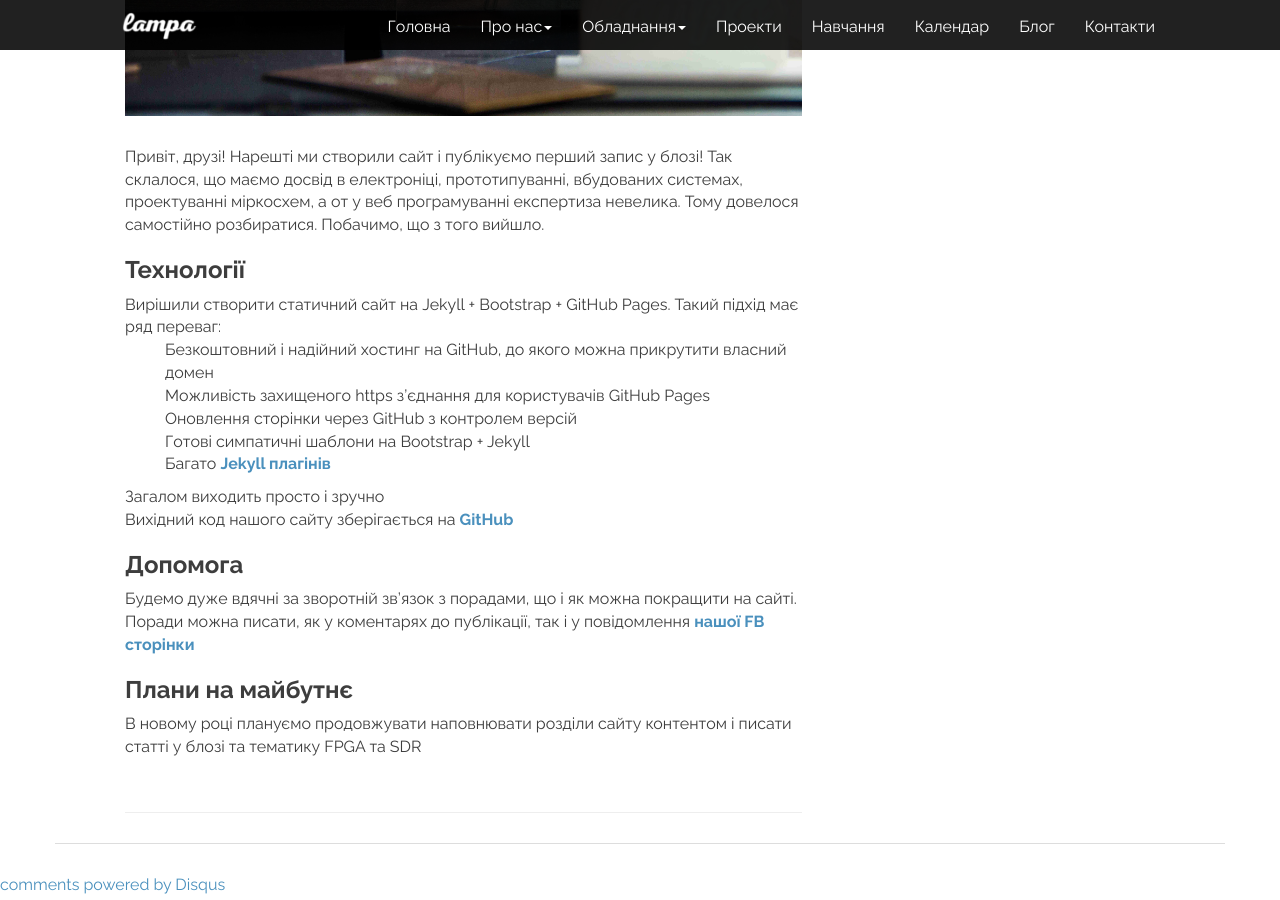
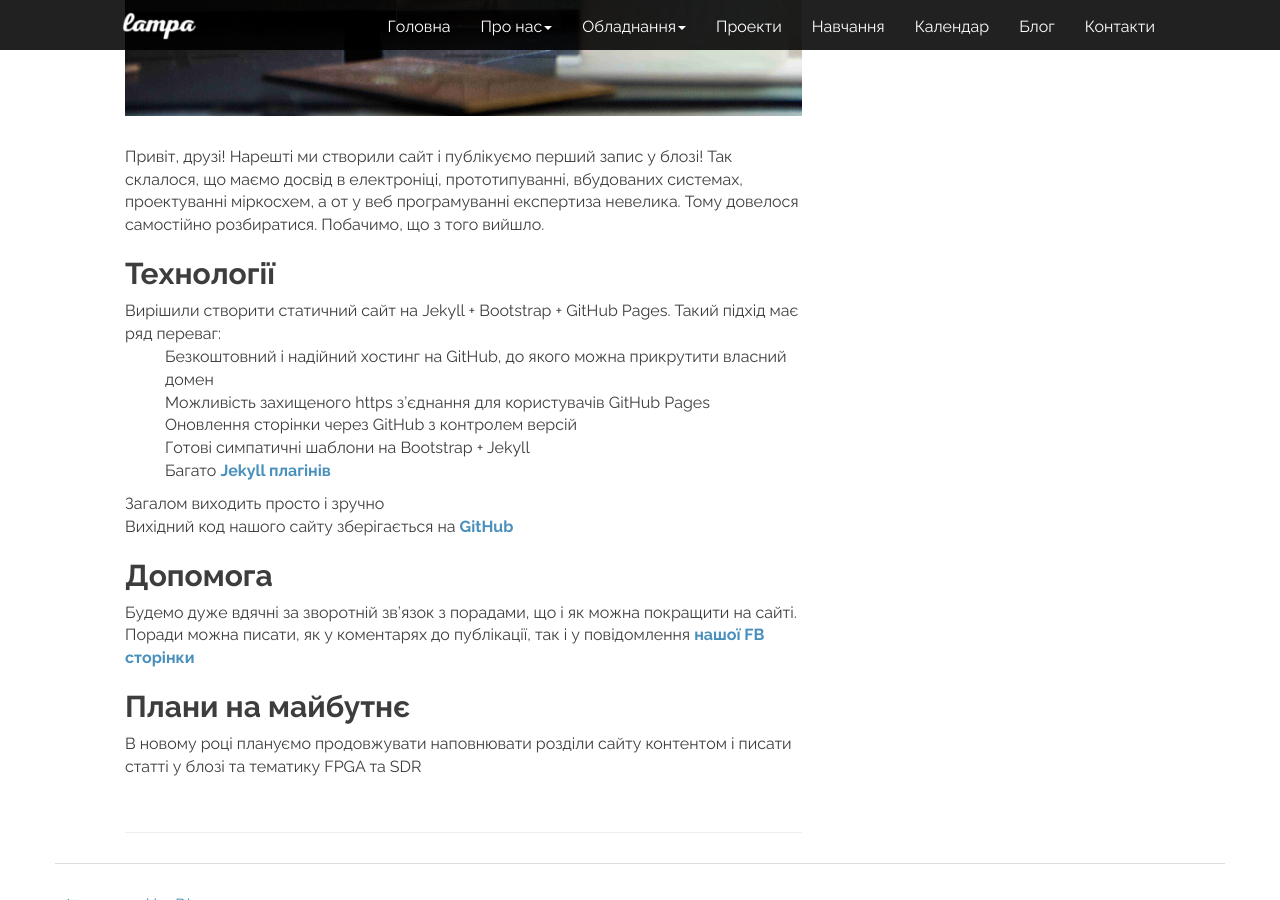
Before and after one commit to LampaLab/lampalab.github.io, a Jekyll site: the page built from _posts/blog/2018-12-30-first.md, in a window 1280 px wide and 900 px high, scrolled down 711 px. Built offline with Jekyll 4.4.1, drawn with Linux system fonts in a browser that asks for light colours; nearby versions of some CDN libraries; library files that are not in the unit come from our copies; comment, search, counter and statistics services are not loaded.

Commit message:
Minor modifications

```diff
--- a/_layouts/project_post.html
+++ b/_layouts/project_post.html
@@ -52,7 +52,7 @@
     <section id="project-post">
 	    <div class="container" id="project-body">
 
-				    <h2>{{page.title}}</h2>
+				    <h1>{{page.title}}</h1>
 
 	                {% if page.author %}
 					    <p class="lead">Автор &nbsp;<u>{{page.author}}</u>&nbsp;</p>
--- a/_posts/blog/2018-12-30-first.md
+++ b/_posts/blog/2018-12-30-first.md
@@ -14,7 +14,7 @@
 
 Привіт, друзі! Нарешті ми створили сайт і публікуємо перший запис у блозі! Так склалося, що маємо досвід в електроніці, прототипуванні, вбудованих системах, проектуванні міркосхем, а от у веб програмуванні експертиза невелика. Тому довелося самостійно розбиратися. Побачимо, що з того вийшло.
 
-### Технології
+## Технології
 
 Вирішили створити статичний сайт на Jekyll + Bootstrap + GitHub Pages. Такий підхід має ряд переваг:
 1. Безкоштовний і надійний хостинг на GitHub, до якого можна прикрутити власний домен
@@ -27,10 +27,10 @@
 
 Вихідний код нашого сайту зберігається на **[GitHub](https://github.com/LampaLab/lampalab.github.io)**
 
-### Допомога
+## Допомога
 
 Будемо дуже вдячні за зворотній зв'язок з порадами, що і як можна покращити на сайті. Поради можна писати, як у коментарях до публікації, так і у повідомлення **[нашої FB сторінки](https://www.facebook.com/lampa.kpi/)**
 
-### Плани на майбутнє
+## Плани на майбутнє
 
 В новому році плануємо продовжувати наповнювати розділи сайту контентом і писати статті у блозі та тематику FPGA та SDR
```
